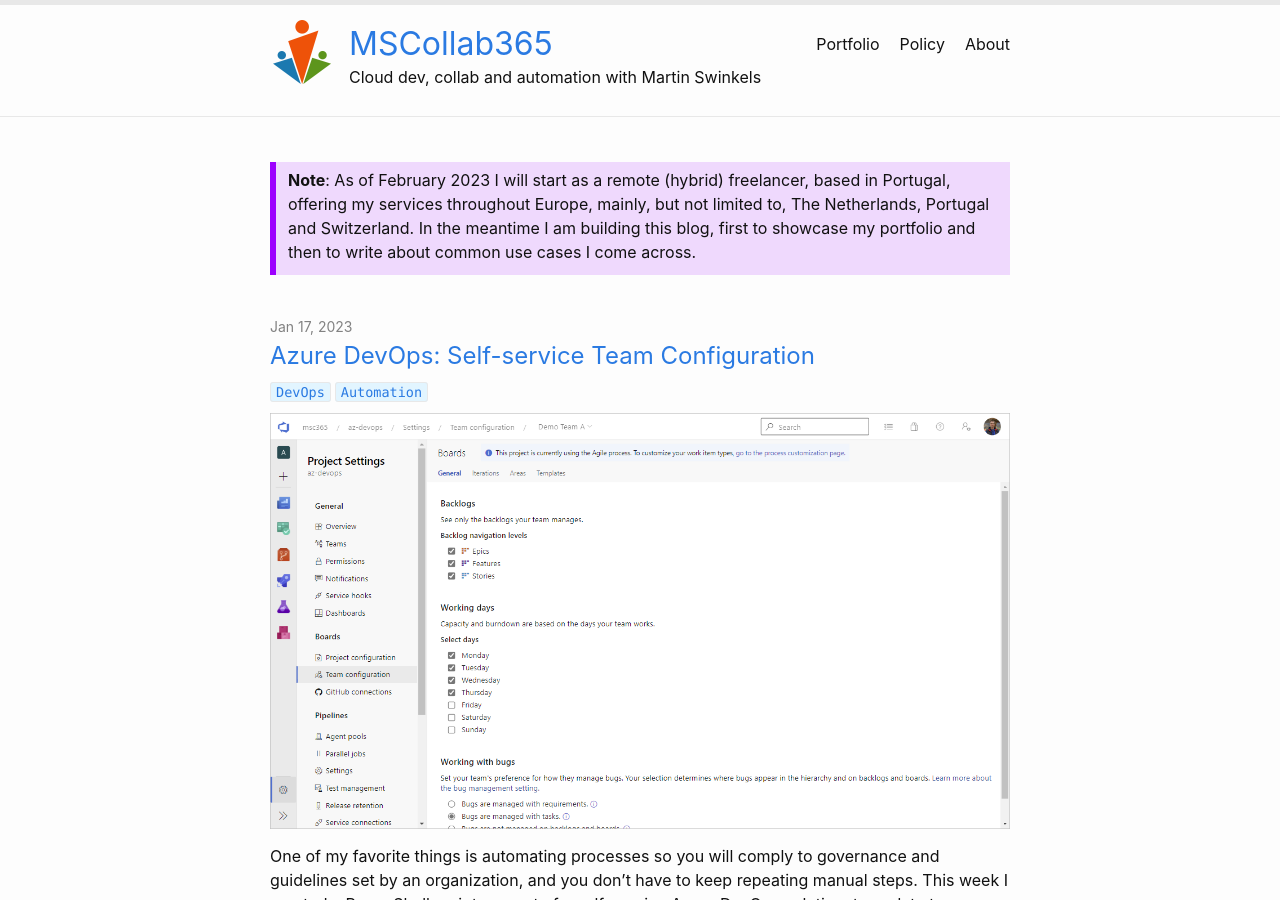
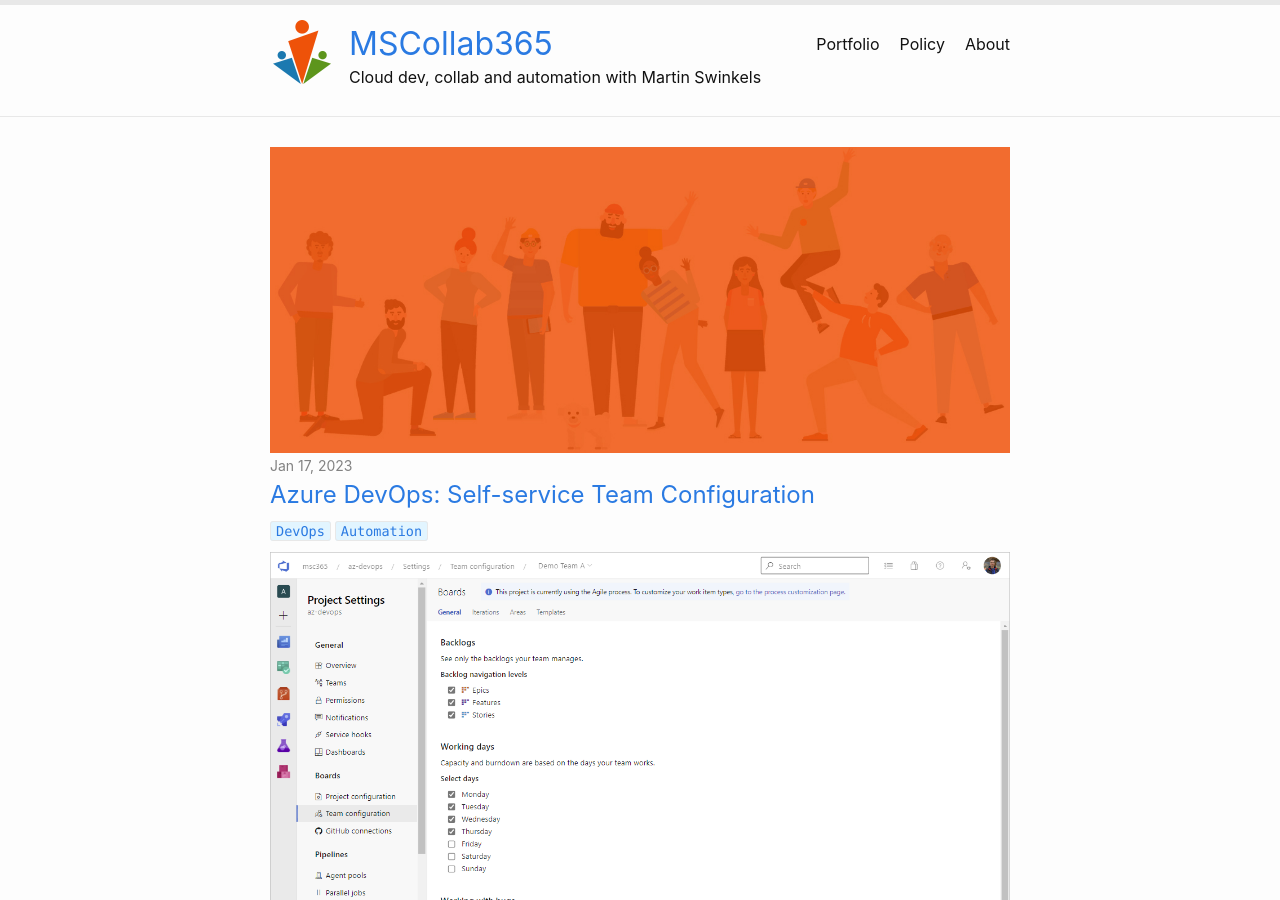
Before and after one commit to msc365/msc365.github.io, a Jekyll site: the page built from index.html, in a window 1280 px wide and 900 px high. Built offline with Jekyll 4.4.1, drawn with Linux system fonts in a browser that asks for light colours; the list of posts is cut into pages by our own code.

Commit message:
Update index.html

```diff
--- a/index.html
+++ b/index.html
@@ -10,12 +10,13 @@
 
 <!-- <h1>Connecting the dots on Azure, Microsoft 365, Power Platform, and Azure DevOps.</h1> -->
 
-<!-- <img alt="msc365 banner" src="https://msc365.eu/assets/img/msc365-banner.jpg" width="1024"/> -->
+<img alt="msc365 banner" src="https://msc365.eu/assets/img/msc365-banner.jpg" width="1024"/>
 
+<!--
 <div class="note">
     <p><strong>Note</strong>: As of February 2023 I will start as a remote (hybrid) freelancer, based in Portugal, offering my services
         throughout Europe, mainly, but not limited to, The Netherlands, Portugal and Switzerland. In the meantime I am building this blog, first to showcase my portfolio
         and then to write about common use cases I come across.</p>
-</div>
+</div> -->
 
 <br>
```
